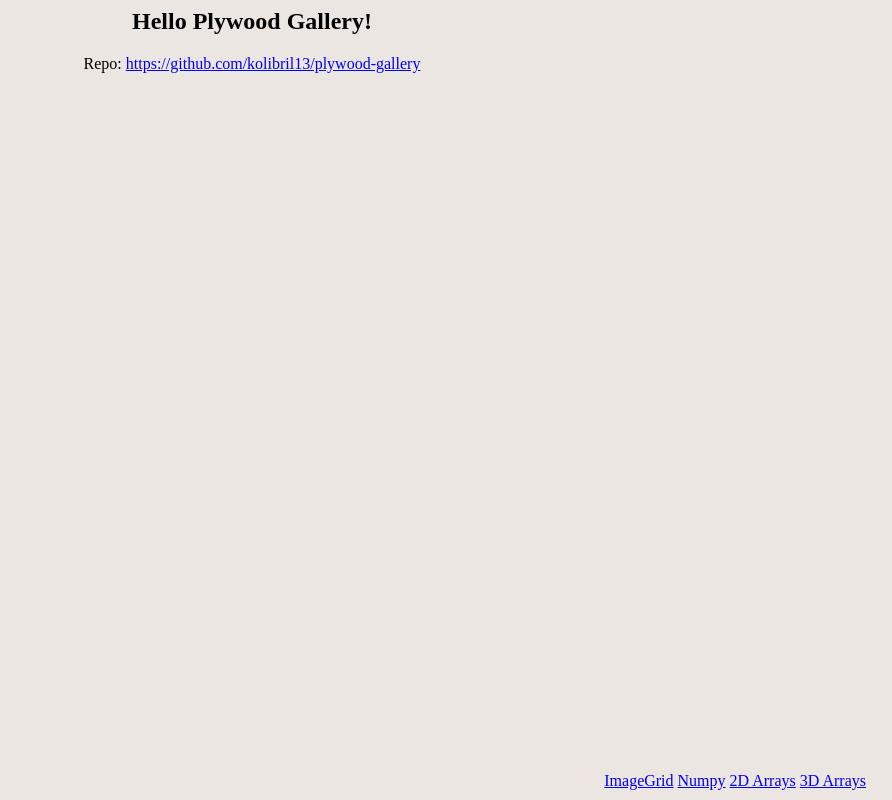
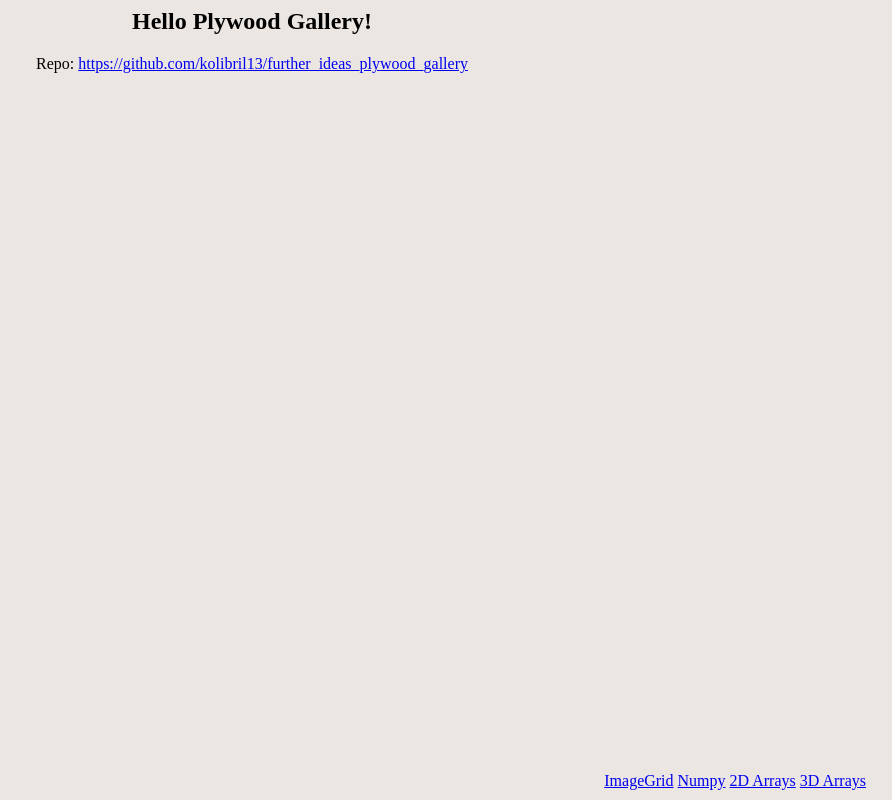
Before and after one commit to kolibril13/further_ideas_plywood_gallery, a plain HTML site: page index.html in a window 1280 px wide. Shown: the whole page, without its empty margins (388-1280 px from the left). Drawn offline with Linux system fonts and the light colour scheme.

Commit message:
new link name

```diff
--- a/index.html
+++ b/index.html
@@ -1,7 +1,7 @@
 <body style="background-color:#ece6e2;">
     <div style="text-align:center">
         <h2>Hello Plywood Gallery!</h2>
-        Repo: <a href=" https://github.com/kolibril13/plywood-gallery">https://github.com/kolibril13/plywood-gallery</a>
+        Repo: <a href=" https://github.com/kolibril13/further_ideas_plywood_gallery">https://github.com/kolibril13/further_ideas_plywood_gallery</a>
     </div>
 
 <div style="position: fixed; bottom: 10px; right:10px" >
```
